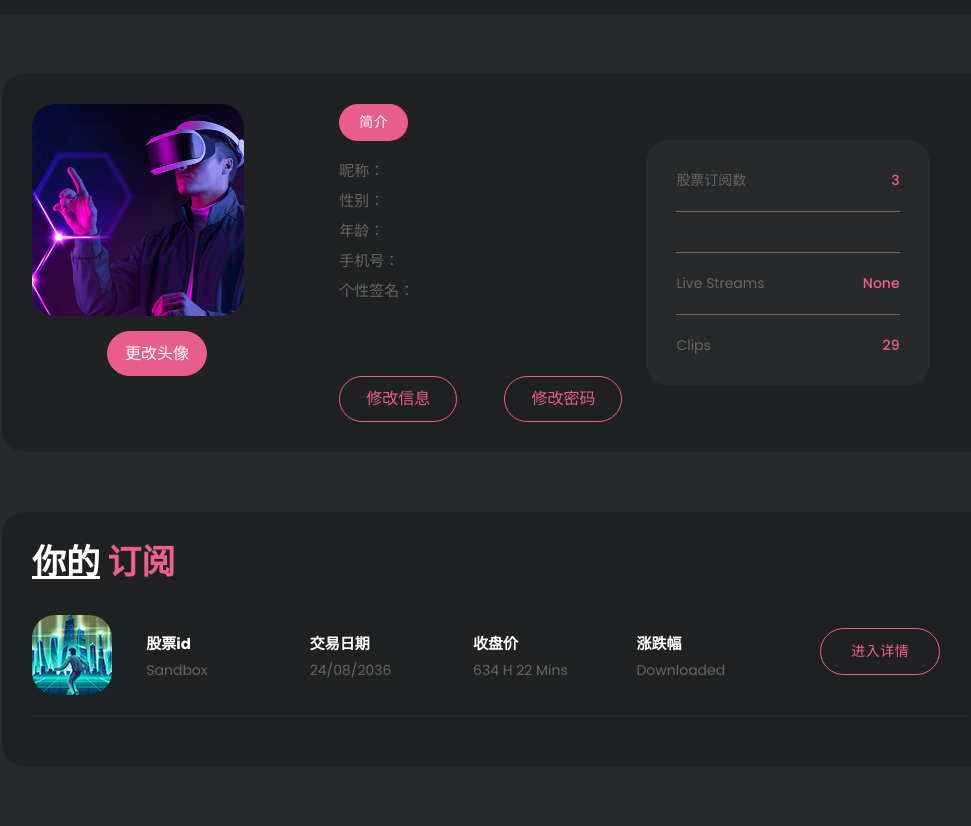
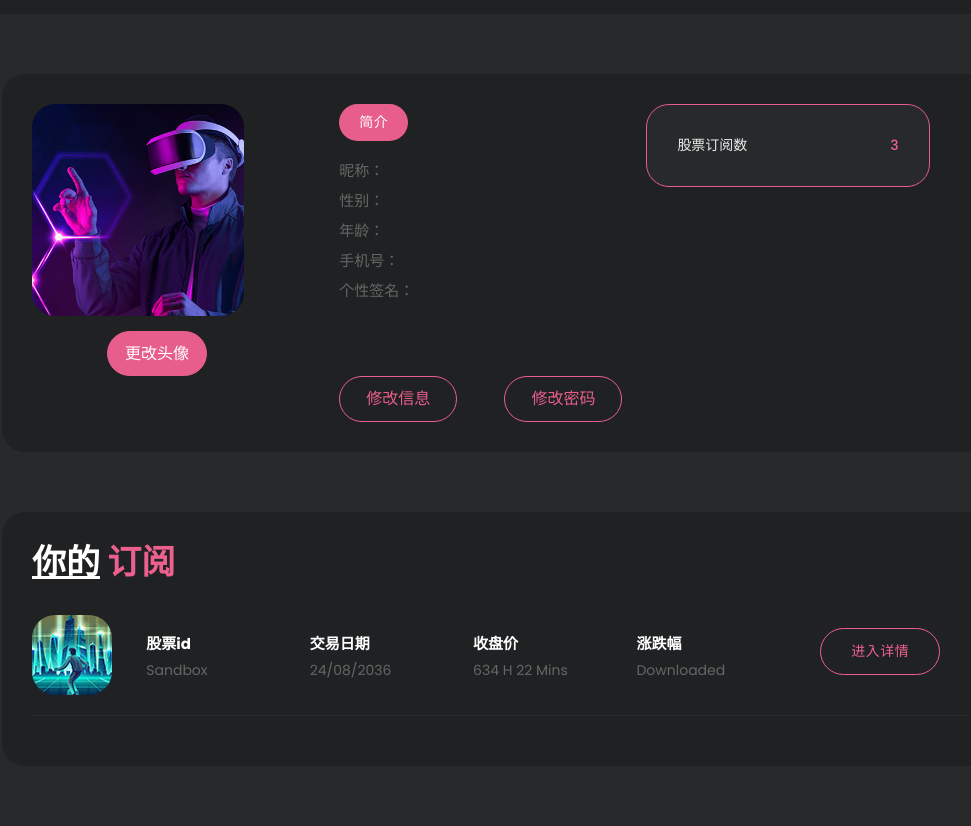
Before and after one commit to newforyou/Stock_Public_Opinion_Forecast, a Flask app: page /profile in a window 1280 px wide. Shown: the part 96-922 px from the top of the page, without its empty margins (140-1111 px from the left). Run offline with Flask 2, Linux system fonts and the light colour scheme; some libraries are stand-ins or nearby versions.

Commit message:
修改订阅界面样式

```diff
--- a/templates/profile.html
+++ b/templates/profile.html
@@ -419,12 +419,9 @@
                         </button>
                       </div>
                     </div>
-                    <div class="col-lg-4 align-self-center">
-                      <ul>
-                        <li>股票订阅数 <span>3</span></li>
-                        <li><span></span></li>
-                        <li>Live Streams <span>None</span></li>
-                        <li>Clips <span>29</span></li>
+                    <div class="col-lg-4 align-items-start">
+                      <ul style="border: 1px solid #e75e8d;">
+                        <li style="color:rgba(255,255,255,0.9);">股票订阅数 <span>3</span></li>
                       </ul>
                     </div>
                   </div>
```
